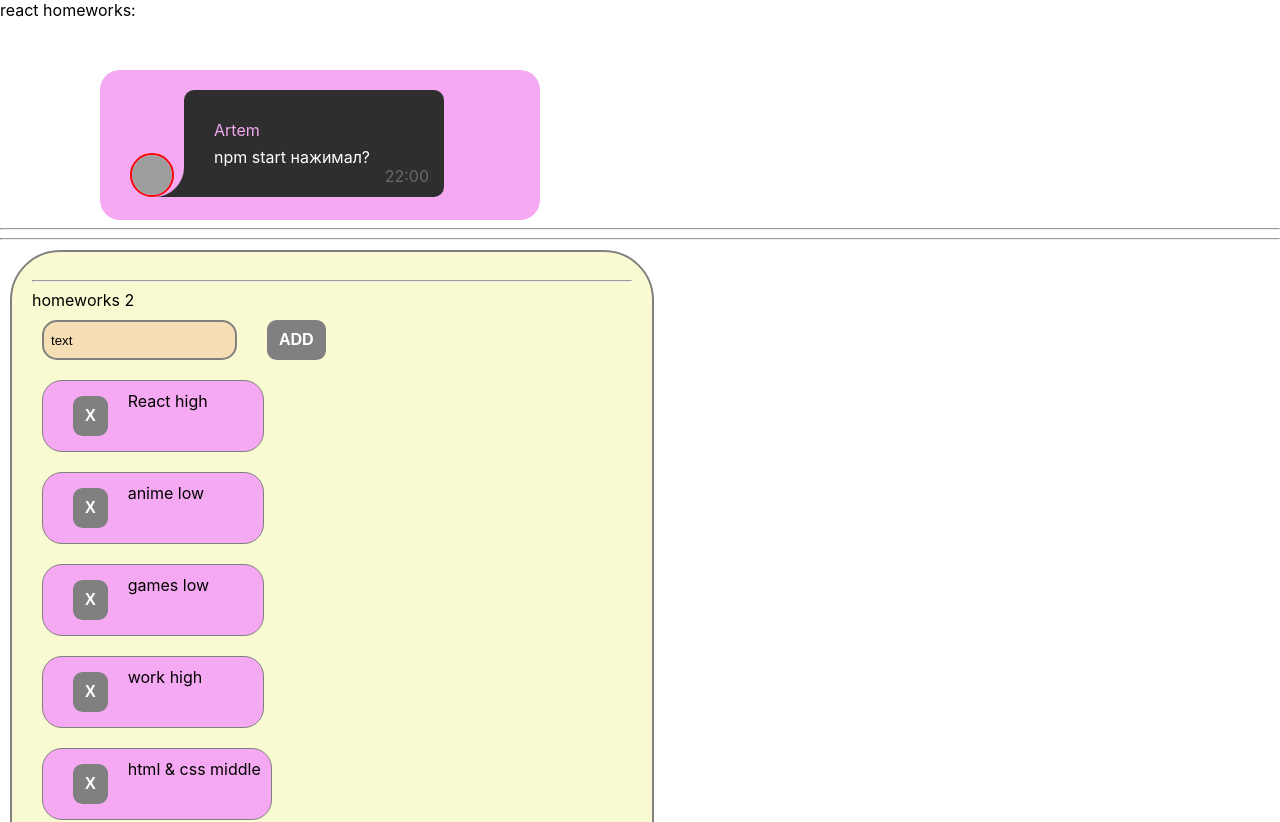
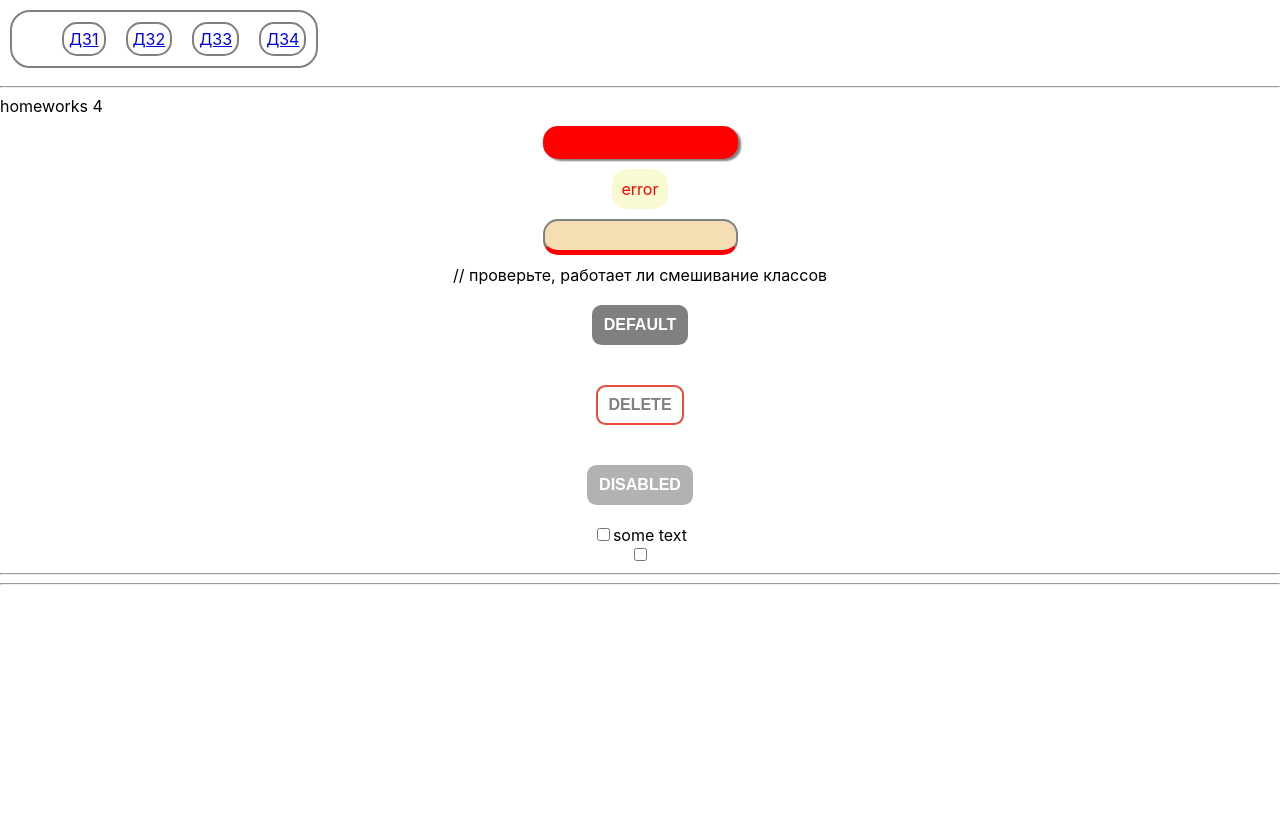
Before and after one commit to Nikolas-Bars/dzFromIgnat, a React (Create React App) app: page /dz4 in a window 1280 px wide. Shown: the top 822 px of the page. After the commit the page ends 800 px from the top, so only its background shows below. Built offline with nearby package versions, Linux system fonts and the light colour scheme; grey boxes are pictures that could not be loaded.

Commit message:
installed react router dom 6

```diff
--- a/package.json
+++ b/package.json
@@ -14,8 +14,9 @@
     "@types/uuid": "^8.3.4",
     "react": "^16.13.1",
     "react-dom": "^16.13.1",
+    "react-router-dom": "6",
     "react-scripts": "3.4.1",
-    "typescript": "~3.7.2",
+    "typescript": "^4.1.2",
     "uuid": "^8.3.2"
   },
   "scripts": {
--- a/src/index.tsx
+++ b/src/index.tsx
@@ -2,11 +2,14 @@ import React from 'react'
 import ReactDOM from 'react-dom'
 import './index.css'
 import App from './p1-main/m1-ui/u1-app/App'
+import {BrowserRouter} from 'react-router-dom';
 import * as serviceWorker from './serviceWorker'
 
 ReactDOM.render(
     <React.StrictMode>
-        <App/>
+        <BrowserRouter>
+            <App/>
+        </BrowserRouter>
     </React.StrictMode>,
     document.getElementById("root")
 )
--- a/src/p1-main/m1-ui/u1-app/App.tsx
+++ b/src/p1-main/m1-ui/u1-app/App.tsx
@@ -1,22 +1,49 @@
 import React from 'react'
 import s from './App.module.css'
-import HW1 from '../../../p2-homeworks/h1/HW1'
-import HW2 from "../../../p2-homeworks/h2/HW2";
-import HW3 from "../../../p2-homeworks/h3/HW3";
-import HW4 from "../../../p2-homeworks/h4/HW4";
+import HW5 from "../../../p2-homeworks/h5/HW5";
+
 
 function App() {
     return (
+
+
         <div className={s.App}>
-            <div>react homeworks:</div>
-            <HW1/>
-            <HW2/>
-            <HW3/>
-            <HW4/>
-            {/*<HW5/>*/}
+
+            <HW5/>
 
         </div>
     )
 }
 
 export default App
+
+
+
+
+
+
+
+
+
+
+
+
+
+
+
+
+{/*
+            <Routes>
+                <Route path={'/'} element={<HW1/>}/>
+                <Route path={'/hw2'} element={<HW2/>}/>
+            </Routes>
+*/}
+
+
+            {/*
+            <div>react homeworks:</div>
+            <HW1/>
+            <HW2/>
+            <HW3/>
+            <HW4/>*/}
+            {/*<HW5/>*/}
--- a/src/p2-homeworks/h5/HW5.tsx
+++ b/src/p2-homeworks/h5/HW5.tsx
@@ -1,18 +1,14 @@
 import React from 'react'
 import Header from './Header'
-import Routes from './Routes'
+import Routess from './Routes'
 
 function HW5() {
     return (
         <div>
-            {/*в gh-pages лучше работает HashRouter*/}
-            {/*<HashRouter>*/}
 
             <Header/>
+            <Routess/>
 
-            <Routes/>
-
-            {/*</HashRouter>*/}
         </div>
     )
 }
--- /dev/null
+++ b/src/p2-homeworks/h5/Header.module.css
@@ -0,0 +1,15 @@
+.dropdown li{
+    display: inline-flex;
+    margin: 10px;
+    border: 2px solid gray;
+    padding: 5px;
+    border-radius: 15px;
+}
+
+.dropdown {
+    display: inline-flex;
+    border: 2px solid gray;
+    border-radius: 20px;
+    margin: 10px;
+    text-align: center;
+}
--- a/src/p2-homeworks/h5/Header.tsx
+++ b/src/p2-homeworks/h5/Header.tsx
@@ -1,10 +1,17 @@
 import React from 'react'
+import {NavLink} from "react-router-dom";
+import s from './Header.module.css'
+
 
 function Header() {
     return (
-        <div>
-            // add NavLinks
-
+        <div className={s.navbar}>
+            <ul className={s.dropdown}>
+            <li><NavLink to={'/dz1'}>ДЗ1</NavLink></li>
+            <li><NavLink to={'/dz2'}>ДЗ2</NavLink></li>
+            <li><NavLink to={'/dz3'}>ДЗ3</NavLink></li>
+            <li><NavLink to={'/dz4'}>ДЗ4</NavLink></li>
+            </ul>
         </div>
     )
 }
--- a/src/p2-homeworks/h5/Routes.tsx
+++ b/src/p2-homeworks/h5/Routes.tsx
@@ -1,29 +1,77 @@
 import React from 'react'
+
+import HW2 from "../h2/HW2";
+import {Route, Routes} from "react-router-dom";
+import HW3 from "../h3/HW3";
+import HW4 from "../h4/HW4";
+import HW1 from "../h1/HW1";
 
 export const PATH = {
     PRE_JUNIOR: '/pre-junior',
     // add paths
 }
 
-function Routes() {
+function Routess() {
     return (
         <div>
-            {/*Switch выбирает первый подходящий роут*/}
-            {/*<Switch>*/}
 
-            {/*в начале мы попадаем на страницу '/' и переходим сразу на страницу PRE_JUNIOR*/}
-            {/*exact нужен чтоб указать полное совподение (что после '/' ничего не будет)*/}
-            {/*<Route path={'/'} exact render={() => <Redirect to={PATH.PRE_JUNIOR}/>}/>*/}
+            <Routes>
+                <Route path={'/'} element={PATH.PRE_JUNIOR}/>
+                <Route path={'/dz1'} element={<HW1/>}/>
+                <Route path={'/dz2'} element={<HW2/>}/>
+                <Route path={'/dz3'} element={<HW3/>}/>
+                <Route path={'/dz4'} element={<HW4/>}/>
+            </Routes>
 
-            {/*<Route path={PATH.PRE_JUNIOR} render={() => <PreJunior/>}/>*/}
-                // add routes
-
-            {/*у этого роута нет пути, он отрисуется если пользователь захочет попасть на несуществующую страницу*/}
-            {/*<Route render={() => <Error404/>}/>*/}
-
-            {/*</Switch>*/}
         </div>
     )
 }
 
-export default Routes
+export default Routess
+
+
+
+
+
+
+
+
+
+
+
+
+
+
+
+{/*Switch выбирает первый подходящий роут*/
+}
+{/*<Switch>*/
+}
+
+{/*в начале мы попадаем на страницу '/' и переходим сразу на страницу PRE_JUNIOR*/
+}
+{/*exact нужен чтоб указать полное совподение (что после '/' ничего не будет)*/
+}
+{/*<Route path={'/'} exact render={() => <Redirect to={PATH.PRE_JUNIOR}/>}/>*/
+}
+
+{/*<Route path={PATH.PRE_JUNIOR} render={() => <PreJunior/>}/>*/
+}
+// add routes
+
+{/*у этого роута нет пути, он отрисуется если пользователь захочет попасть на несуществующую страницу*/
+}
+{/*<Route render={() => <Error404/>}/>*/
+}
+
+{/*</Switch>*/
+}
+
+{/*<Switch>*/
+}
+{/*    <Route path={'/'} exact render={() => <HW1/>}/>*/
+}
+{/*    <Route path={'/hw2'} render={() => <HW2/>}/>*/
+}
+{/*</Switch>*/
+}
```
Also changed, not shown: 1 other file (tests, documents, lock files or other folders).
